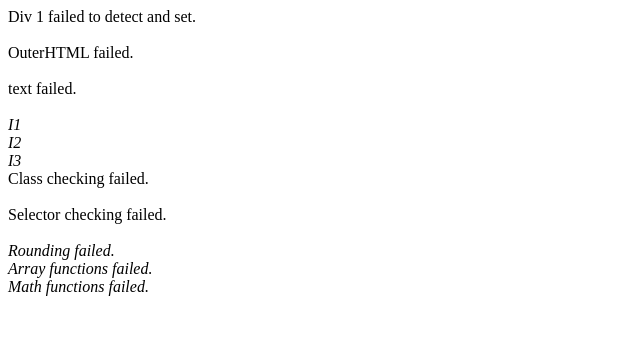
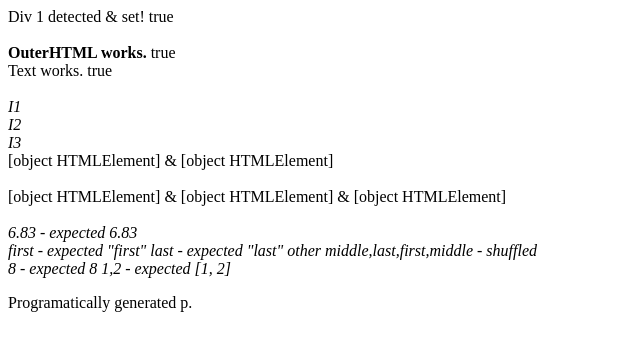
Before and after one commit to emmihr/pyralite, a plain HTML site: page testing-page.html in a window 1280 px wide. Shown: the whole page, without its empty margins (0-640 px from the left). Drawn offline with Linux system fonts and the light colour scheme.

Commit message:
Update testing-page.html

```diff
--- a/testing-page.html
+++ b/testing-page.html
@@ -1,6 +1,6 @@
 <html>
   <head><title>Pyralite test page</title>
-  <script src='pyralite-0.5c.js'></script>
+  <script src='pyralite-0.6.js'></script>
   </head>
   <body>
     <div id='div1'>Div 1 failed to detect and set. </div><br>
```
